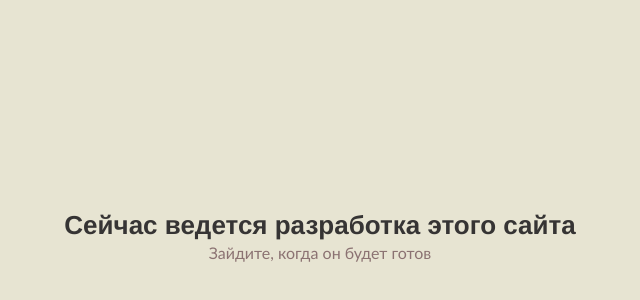
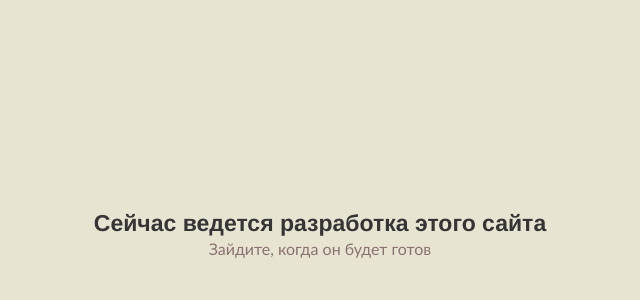
Before and after one commit to serchamp/serpach, a plain HTML site: page proooojeeectss/index.html in a window 1280 px wide. Shown: the part 14-314 px from the top of the page, without its empty margins (320-960 px from the left). Drawn offline with Linux system fonts and the light colour scheme.

Commit message:
Update index.html

```diff
--- a/proooojeeectss/index.html
+++ b/proooojeeectss/index.html
@@ -15,14 +15,14 @@
     text-align: center;
 }
 .upomin h5{
-    font-size: 26px;
+    font-size: 23px;
     padding-top: 224px;
     font-family: 'Franklin Gothic Medium', 'Arial Narrow', Arial, sans-serif;
     font-weight: 600;
     color: #363434;
 }
 body {
-    background: #e7e4d2;
+    background: rgb(231, 228, 210);
 }
 .upomin .gotovik p {
     line-height: 23px;
```
